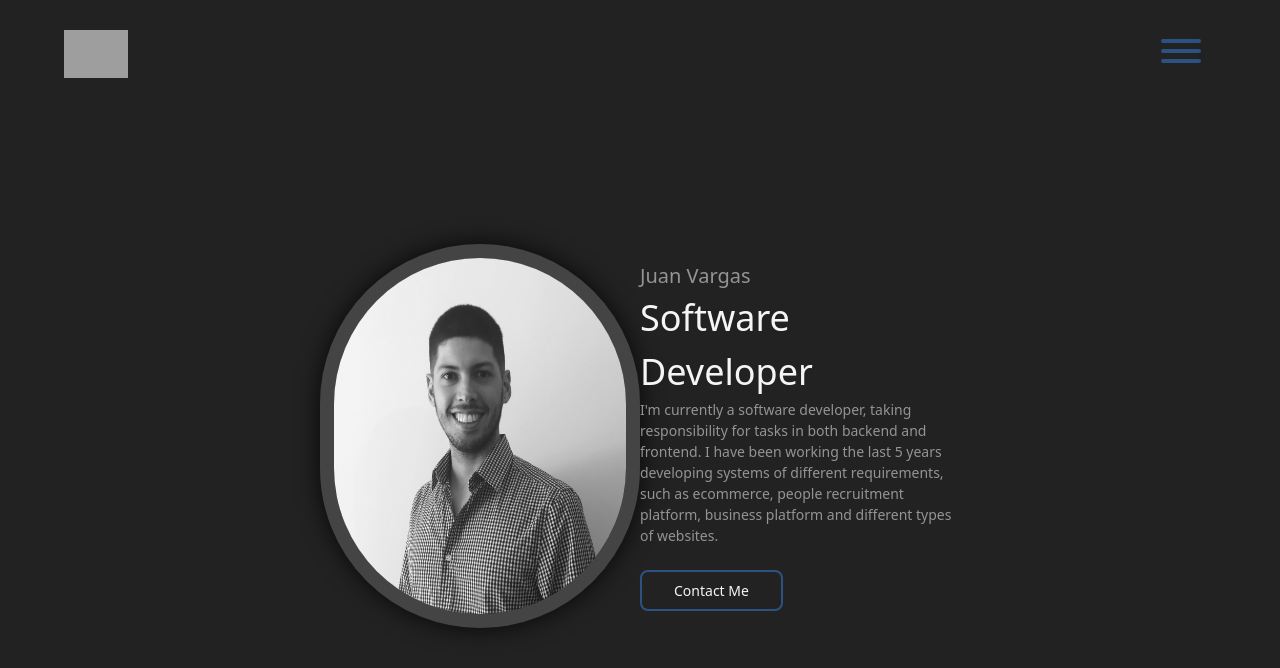
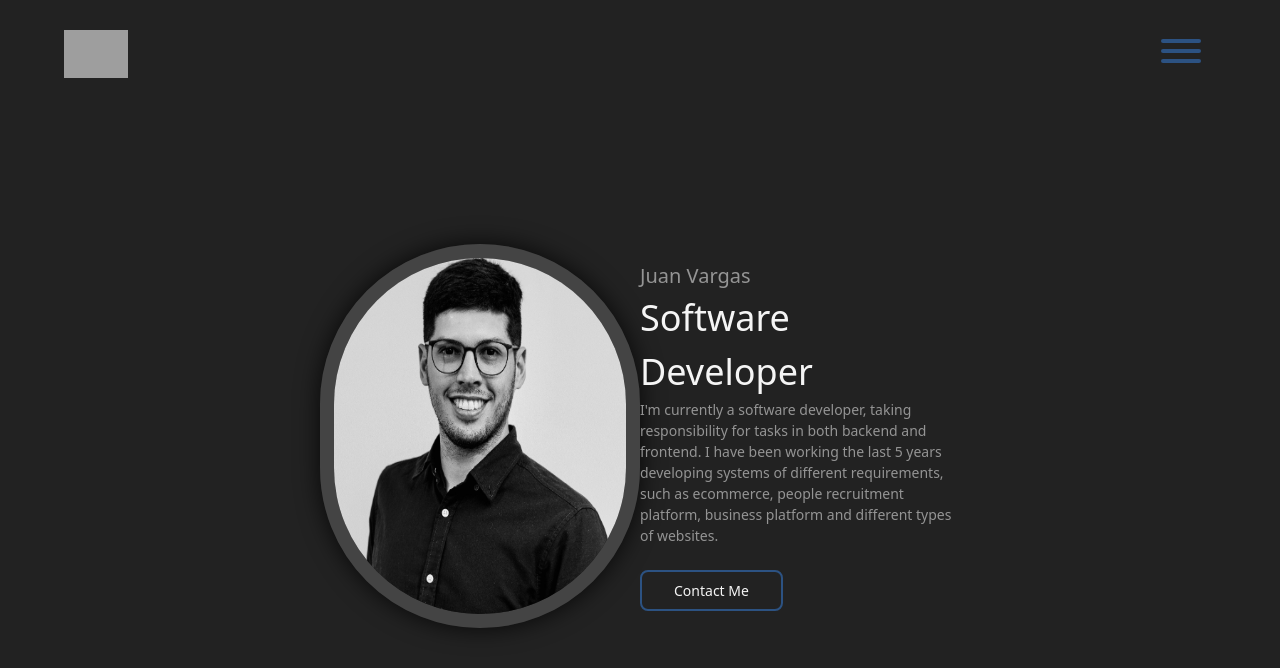
Before and after one commit to JuanNitram/personal-blog, a Nuxt app: page / in a window 1280 px wide. Shown: the top 668 px of the page. Built offline with nearby package versions, Linux system fonts and the light colour scheme; grey boxes are pictures that could not be loaded.

Commit message:
Update profile photo

```diff
--- a/components/pages/home/Hero.vue
+++ b/components/pages/home/Hero.vue
@@ -1,7 +1,7 @@
 <template>
     <div id="hero" class="block lg:flex mx-auto px-5 md:px-24 lg:px-32 xl:px-72 pb-20 lg:pb-12 pt-12 xl:pt-0 mt-0 xl:-mt-12">
         <div class="w-full lg:w-1/2 flex flex-col justify-center items-center py-6">
-          <img id="personal-image" src="~/assets/img/me-3.jpeg" class="rounded-full border-gray-700 w-64 h-64 lg:w-72 lg:h-72 xl:w-96 xl:h-96 shadow-lg"/>
+          <img id="personal-image" src="~/assets/img/me-4.JPG" class="rounded-full border-gray-700 w-64 h-64 lg:w-72 lg:h-72 xl:w-96 xl:h-96 shadow-lg"/>
         </div>
         <div class="w-full lg:w-1/2 flex flex-col justify-center">
             <h3 class="text-lg lg:text-xl text-center lg:text-left text-gray-400">Juan Vargas</h3>
```
Also changed, not shown: assets/img/me-4.JPG (added), 9 other files (tests, documents, lock files or other folders).
